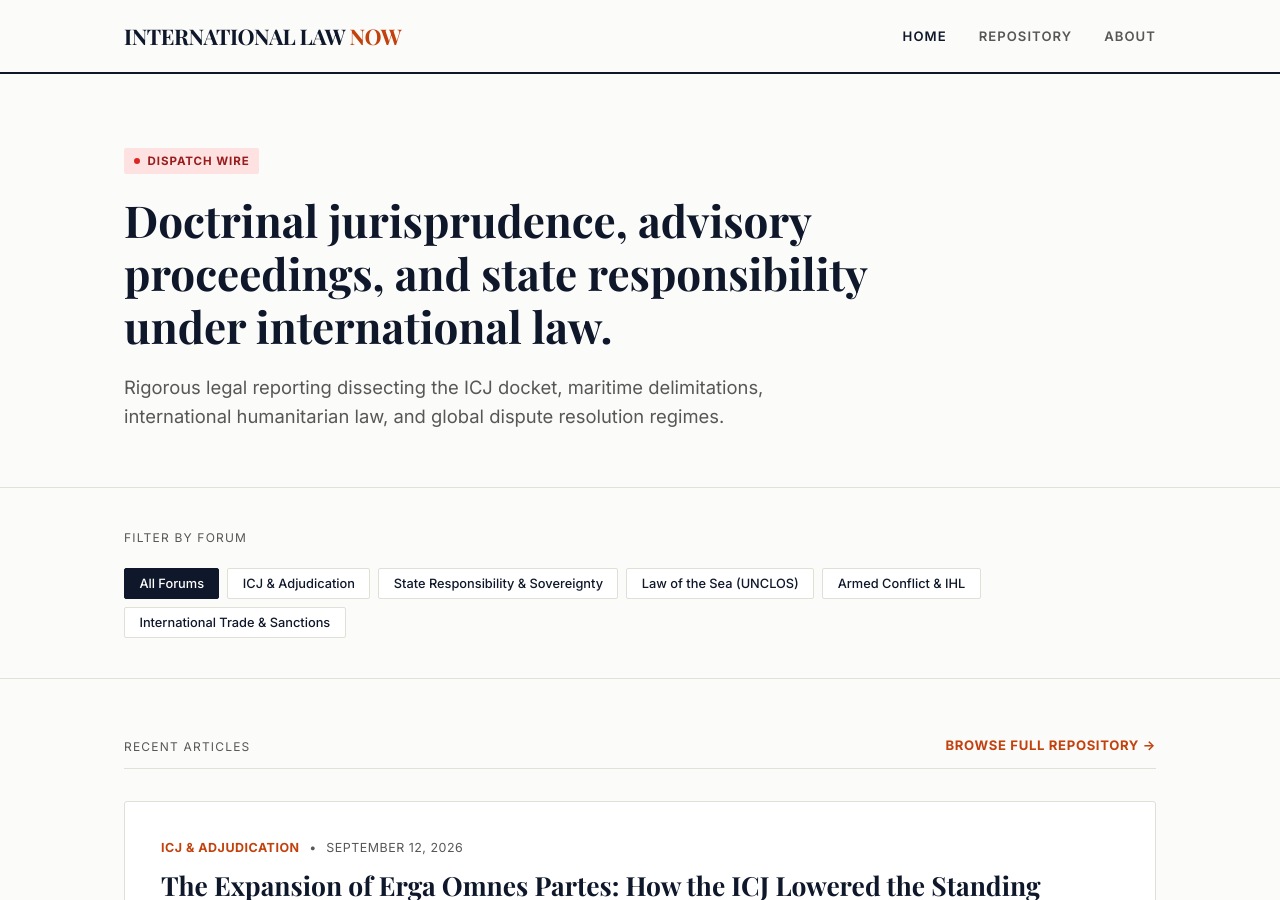
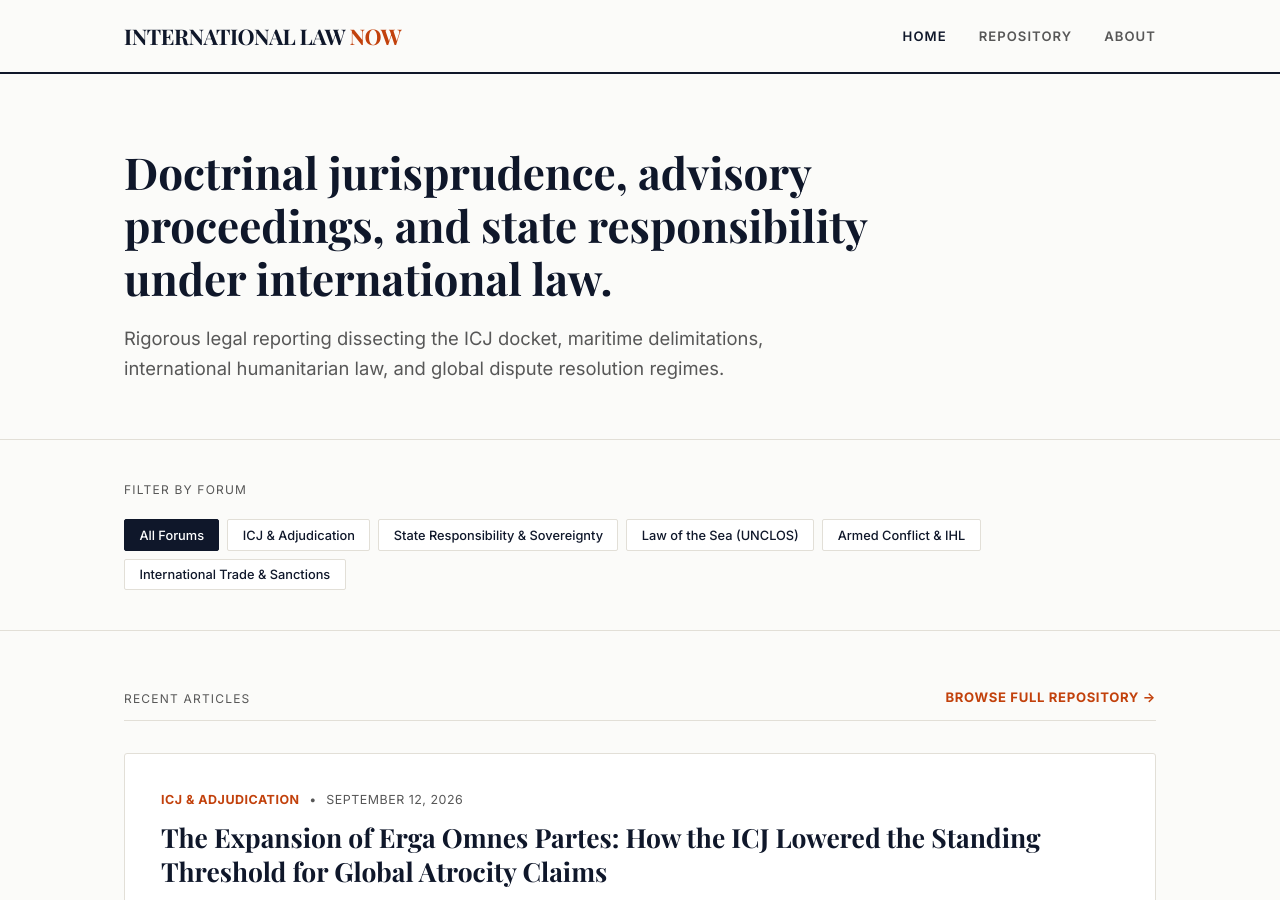
Before and after one commit to Nan00Kami/Law-Blog-Website, a Jekyll site: the page built from index.html, in a window 1280 px wide and 900 px high. Built offline with Jekyll 4.4.1, drawn with Linux system fonts in a browser that asks for light colours; some web fonts are replaced.

Commit message:
Remove 'Dispatch Wire' badge from hero section

```diff
--- a/index.html
+++ b/index.html
@@ -102,7 +102,7 @@ layout: null
 
   <section class="hero">
     <div class="container">
-      <div class="hero-badge">Dispatch Wire</div>
+
       <h1 class="hero-title">Doctrinal jurisprudence, advisory proceedings, and state responsibility under international law.</h1>
       <p class="hero-description">
         Rigorous legal reporting dissecting the ICJ docket, maritime delimitations, international humanitarian law, and global dispute resolution regimes.
```
